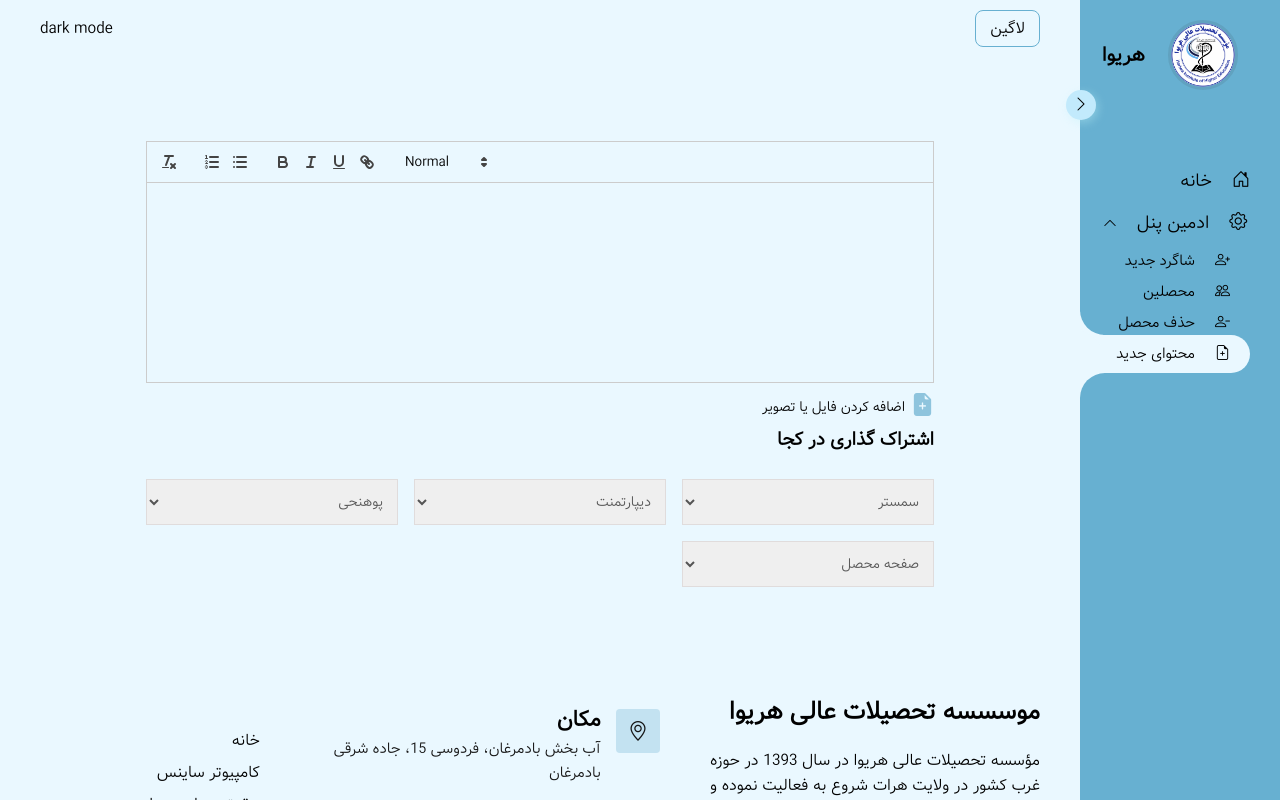
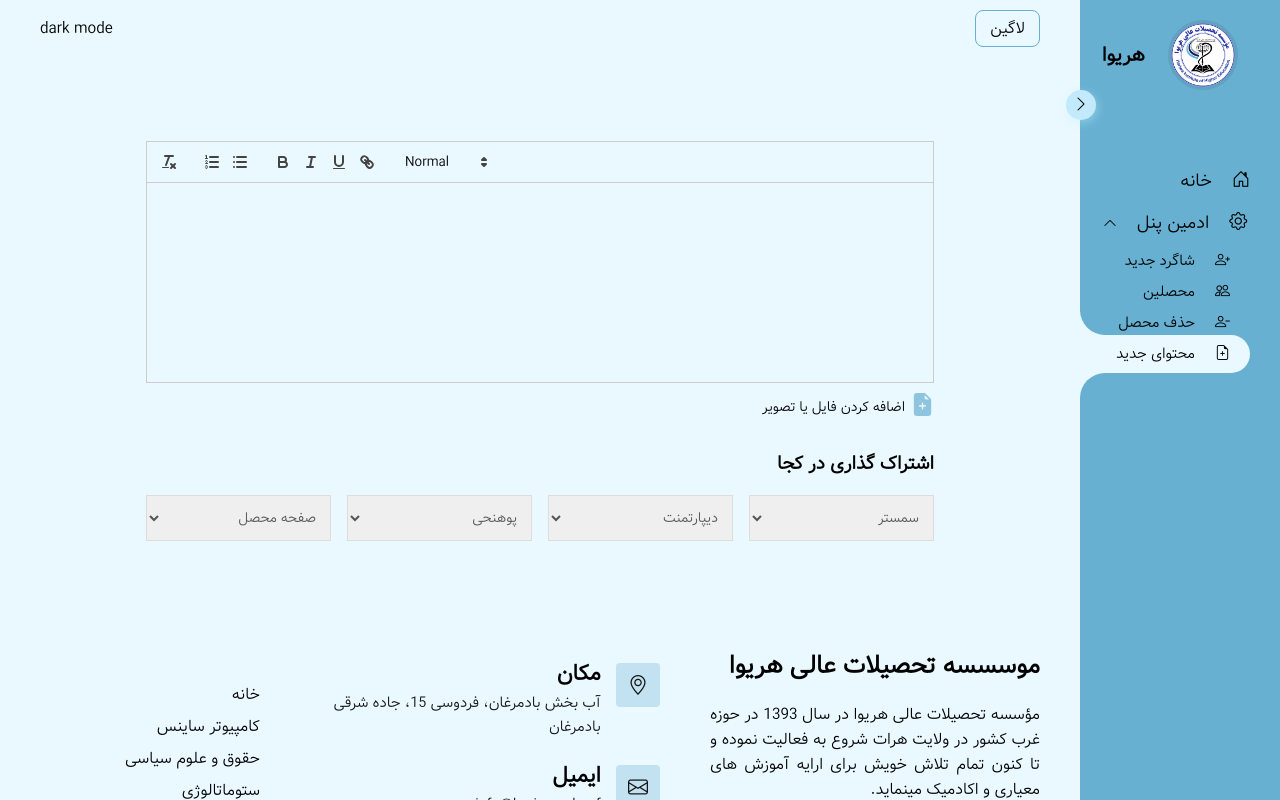
Before and after one commit to MaroufEbrahimi/portal, a React (Create React App) app: page /admin/newpost in a window 1280 px wide. Shown: the top 800 px of the page. Built offline with nearby package versions, Linux system fonts and the light colour scheme.

Commit message:
some style for chanages

```diff
--- a/src/components/Navbar/Navbar.css
+++ b/src/components/Navbar/Navbar.css
@@ -66,7 +66,6 @@
 .navbar_menu li {
   position: relative;
   width: 100%;
-
   font-size: 20px;
   text-align: left;
   border: none;
@@ -183,7 +182,10 @@
 }
 
 /* Responsive */
-@media (max-width: 900px) {
+@media (max-width: 991px) {
+  .toggle_header_navbar .toggle_header_icon {
+    right: 28px;
+  }
   .navbar .logo {
     justify-content: end;
   }
@@ -212,6 +214,14 @@
   }
   .navbar .navbar_menu .bi-gear {
     margin-left: 7px;
+  }
+}
+@media (max-width: 768px) {
+}
+@media (max-width: 480px) {
+  .navbar {
+    width: 65px;
+    border-right: 5px solid var(--gen-color);
   }
 }
 
--- a/src/components/Search/Search.css
+++ b/src/components/Search/Search.css
@@ -12,6 +12,7 @@
 }
 .search__input input {
   flex: 1;
+  background-color: transparent;
   padding: 10px 20px;
   border: none;
 }
@@ -38,3 +39,6 @@
 .search__button button:hover {
   box-shadow: 0 1px 1px rgba(0, 0, 0, 0.1);
 }
+.search__buttonHidden {
+  display: none !important;
+}
--- a/src/pages/Home/Home.css
+++ b/src/pages/Home/Home.css
@@ -1,7 +1,6 @@
 .home {
   width: 100%;
   height: 100%;
-  padding: 10px;
 }
 .home_header {
   width: 100%;
@@ -155,7 +154,6 @@ section {
   background: #fff;
   color: #000;
   border-radius: 8px;
-  box-shadow: 0 0 29px rgba(68, 88, 144, 0.12);
   z-index: 1;
   transition: all 0.3s ease-in-out;
 }
@@ -209,7 +207,6 @@ section {
   padding: 20px 15px 30px;
   border-radius: 6px;
   box-sizing: content-box;
-  box-shadow: 0px 2px 15px rgba(0, 0, 0, 0.1);
   min-height: 130px;
 }
 .elite_students .elite_stu_card_text::after {
@@ -236,7 +233,6 @@ section {
   width: 75px;
   height: 75px;
   border-radius: 50%;
-  box-shadow: 0px 2px 15px rgba(0, 0, 0, 0.1);
 }
 .elite_stu_card .elite_stu_card_personalInfo p {
   font-size: 15px;
--- a/src/pages/NewPost/NewPost.css
+++ b/src/pages/NewPost/NewPost.css
@@ -53,10 +53,13 @@
   color: var(--gen-color);
 }
 /* post boxes */
+.share_post_on {
+  margin-top: 1.5rem;
+}
 .post_boxes {
-  margin-top: 1.5rem;
+  margin-top: 1rem;
   display: grid;
-  grid-template-columns: 1fr 1fr 1fr;
+  grid-template-columns: repeat(4, 1fr);
   grid-gap: 1rem;
 }
 .post_boxes .post_box select {
--- a/src/pages/NotFound/NotFound.css
+++ b/src/pages/NotFound/NotFound.css
@@ -7,7 +7,7 @@
   flex-direction: column;
   box-shadow: rgba(50, 50, 93, 0.25) 0px 6px 12px -2px,
     rgba(0, 0, 0, 0.3) 0px 3px 7px -3px;
-    border-radius: 10px;
+  border-radius: 10px;
 }
 .not_found img {
   width: 50%;
```
